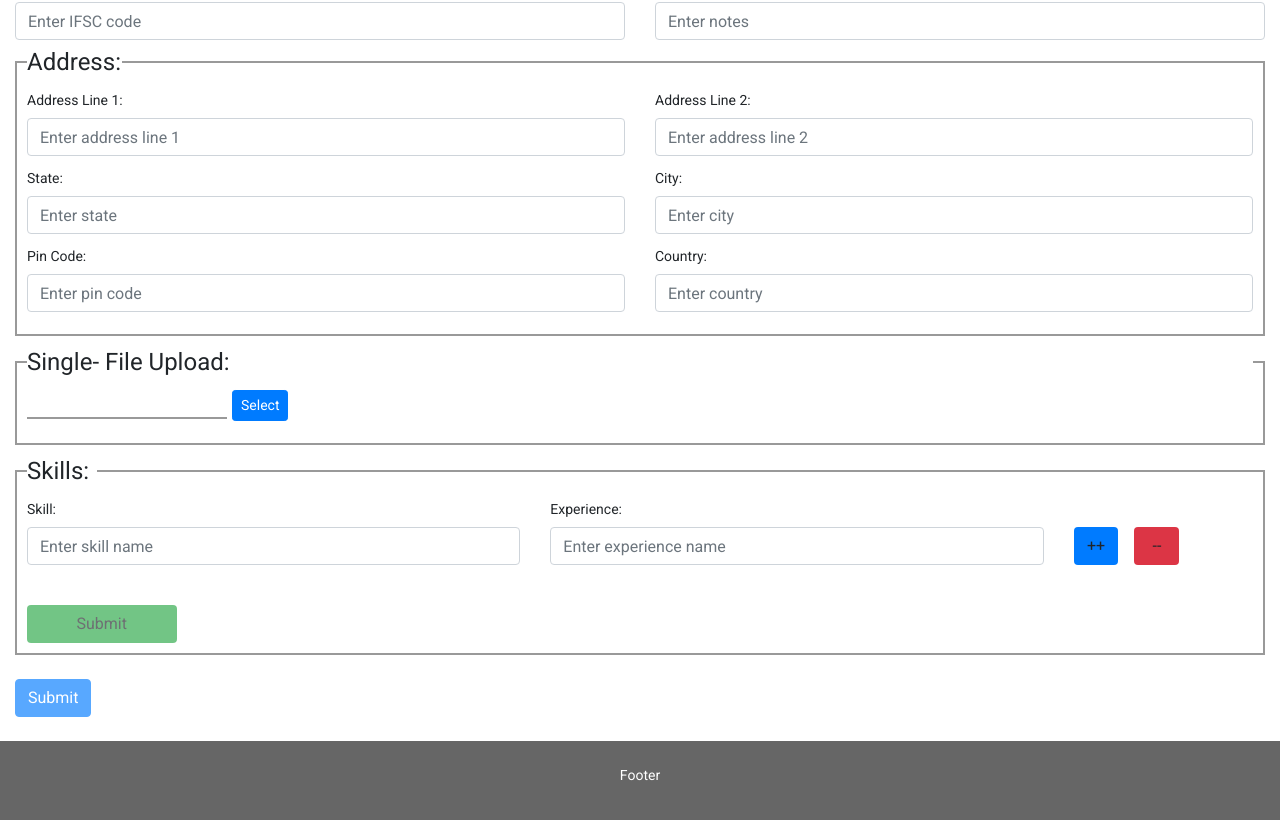
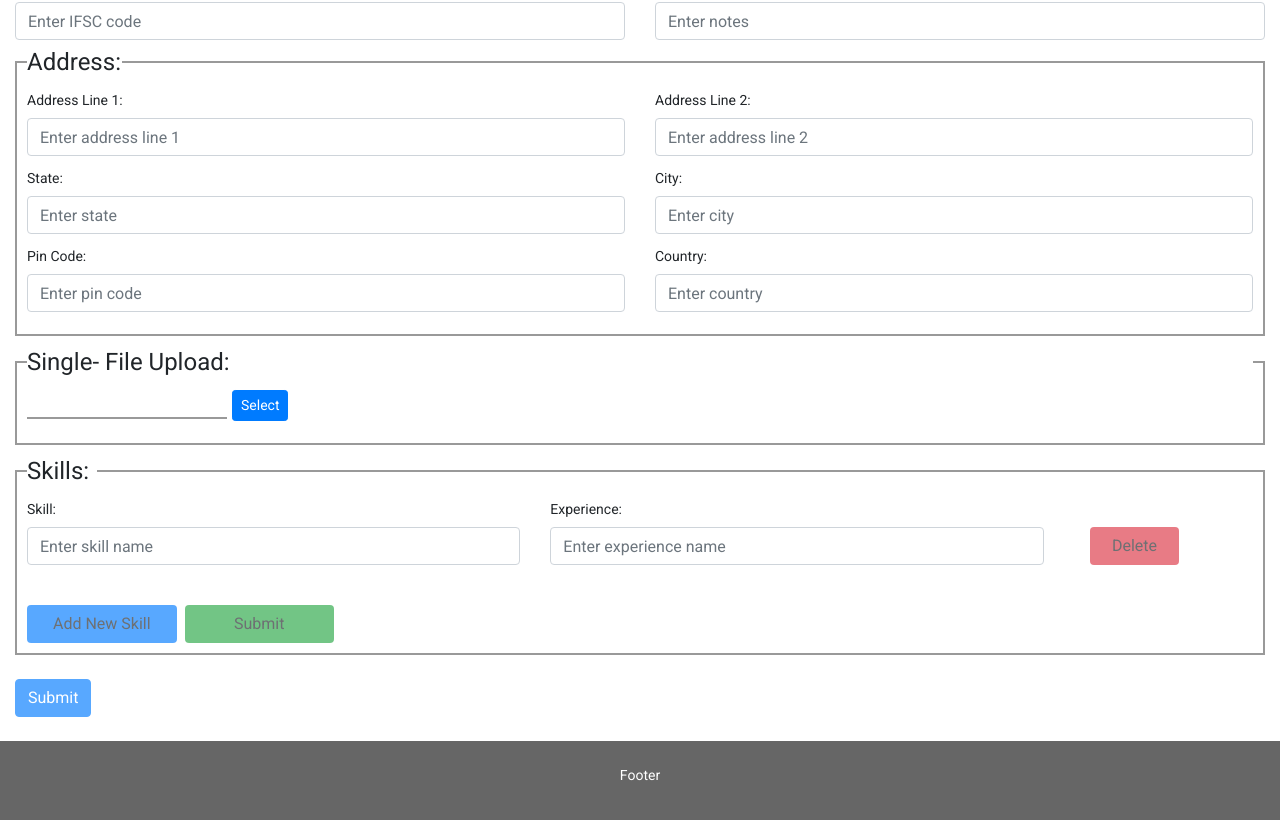
Before and after one commit to ajay-kumar-in/Angular-Project, an Angular app: page / in a window 1280 px wide. Shown: the part 376-1196 px from the top of the page. Built offline with nearby package versions, Linux system fonts and the light colour scheme.

Commit message:
skill form arr

```diff
--- a/src/app/shared/components/form-array/form-array.component.html
+++ b/src/app/shared/components/form-array/form-array.component.html
@@ -33,8 +33,7 @@
                         </div>
                         <div class="col-md-2 mt-4">
                             <div class="mt-1">
-                                <button class="btn btn-md bg-primary w-25" (click)="addSkill()">++</button>
-                                <button class="btn btn-md bg-danger w-25 ml-3" (click)="deleteSkill(i)">--</button>
+                                <button class="btn btn-md bg-danger w-50 ml-3" (click)="deleteSkill(i)" [disabled]="skills.length <= 1">Delete</button>
                             </div>
                         </div>
                     </div>
@@ -44,6 +43,7 @@
             <div class="row">
                 <div class="col-md-6 mt-4">
                     <div class="mt-1">
+                        <button class="btn btn-md bg-primary w-25 mr-2" (click)="addSkill()" [disabled]="form.invalid">Add New Skill</button>
                         <button class="btn btn-md bg-success w-25" (click)="submitForm()"
                             [disabled]="form.invalid">Submit</button>
                     </div>
--- a/src/app/shared/components/form-array/form-array.component.ts
+++ b/src/app/shared/components/form-array/form-array.component.ts
@@ -9,10 +9,6 @@ import { FormArray, FormBuilder, FormGroup, Validators } from '@angular/forms';
 export class FormArrayComponent implements OnInit {
 
   form: any;
-  skillFormList = this.fb.group({
-    skill: ['', [Validators.required]],
-    experience: ['', [Validators.required]]
-  })
 
   constructor(
     private fb: FormBuilder
@@ -21,7 +17,10 @@ export class FormArrayComponent implements OnInit {
   ngOnInit(): void {
     this.form = this.fb.group({
       skills: this.fb.array([
-        this.skillFormList
+        this.fb.group({
+          skill: ['', [Validators.required]],
+          experience: ['', [Validators.required]]
+        })
       ])
     })
   }
@@ -35,7 +34,11 @@ export class FormArrayComponent implements OnInit {
   }
 
   addSkill() {
-    this.skills.push(this.skillFormList)
+    const skillForm = this.fb.group({
+      skill: ['', [Validators.required]],
+      experience: ['', [Validators.required]]
+    })
+    this.skills.push(skillForm)
   }
 
   deleteSkill(index: number) {
```
